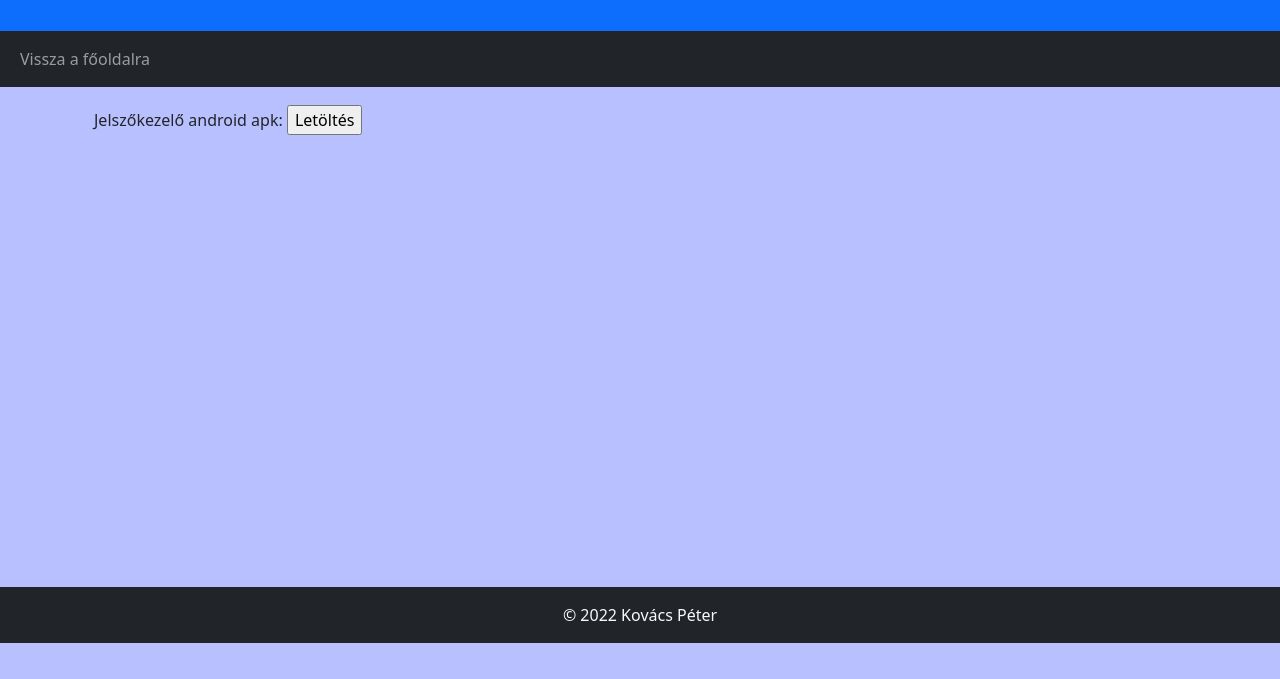
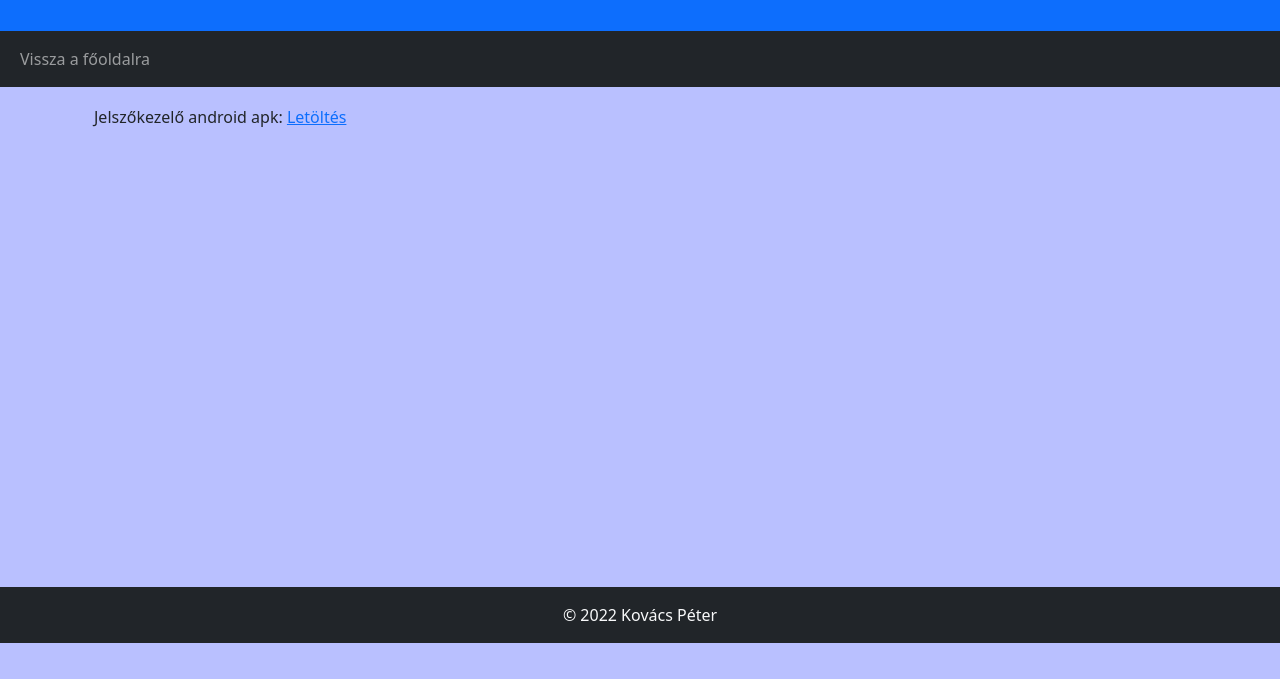
Before and after one commit to Peterkov06/CarcassoneJatek, a plain HTML site: page letoltheto/download.html in a window 1280 px wide. Shown: the part 121-800 px from the top of the page. Drawn offline with nearby package versions, Linux system fonts and the light colour scheme.

Commit message:
Letölthető az apk

```diff
--- a/letoltheto/download.html
+++ b/letoltheto/download.html
@@ -40,7 +40,7 @@
     <div class="container">
         <div class="container" id="main">
 
-            <p>Jelszőkezelő android apk:  <input type="button" class="button" value="Letöltés" onclick="downloadFile()"></p>
+            <p>Jelszőkezelő android apk:  <a href="files/password_manager_v1.apk" download>Letöltés</a></p>
 
         </div>
     </div>
```
